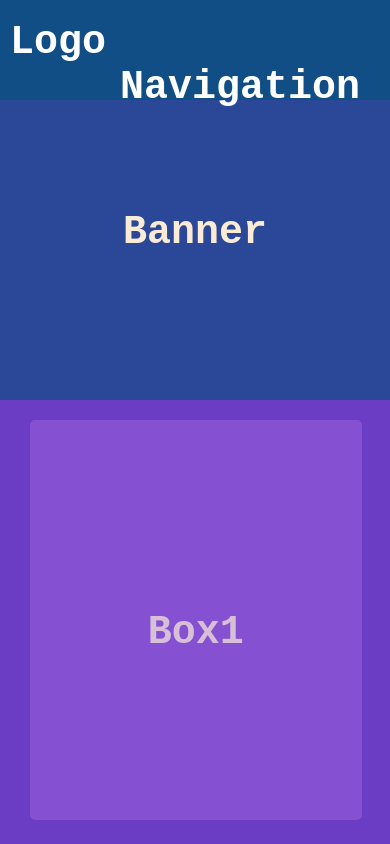
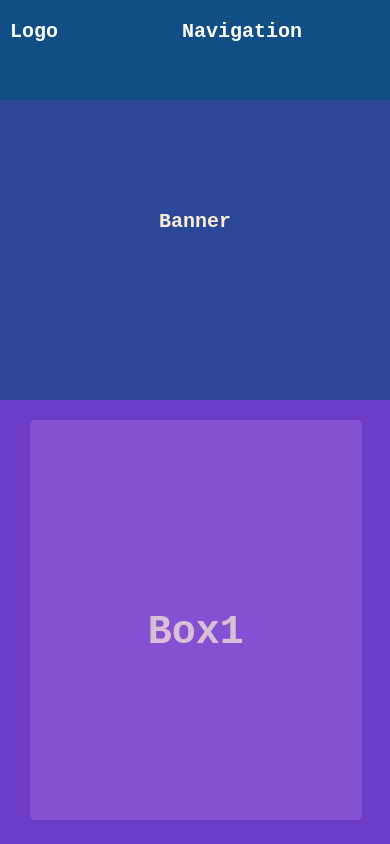
Before and after one commit to mahibulmasud/responsive_webLayout, a plain HTML site: page index.html in a window 390 px wide. Shown: the top 844 px of the page. Drawn offline with Linux system fonts and the light colour scheme.

Commit message:
Update responsive.css

```diff
--- a/responsive.css
+++ b/responsive.css
@@ -68,3 +68,8 @@
 
     }
 }
+@media only screen and (max-width:720px){
+    h1{
+        font-size: 20px;
+    }
+}
```
